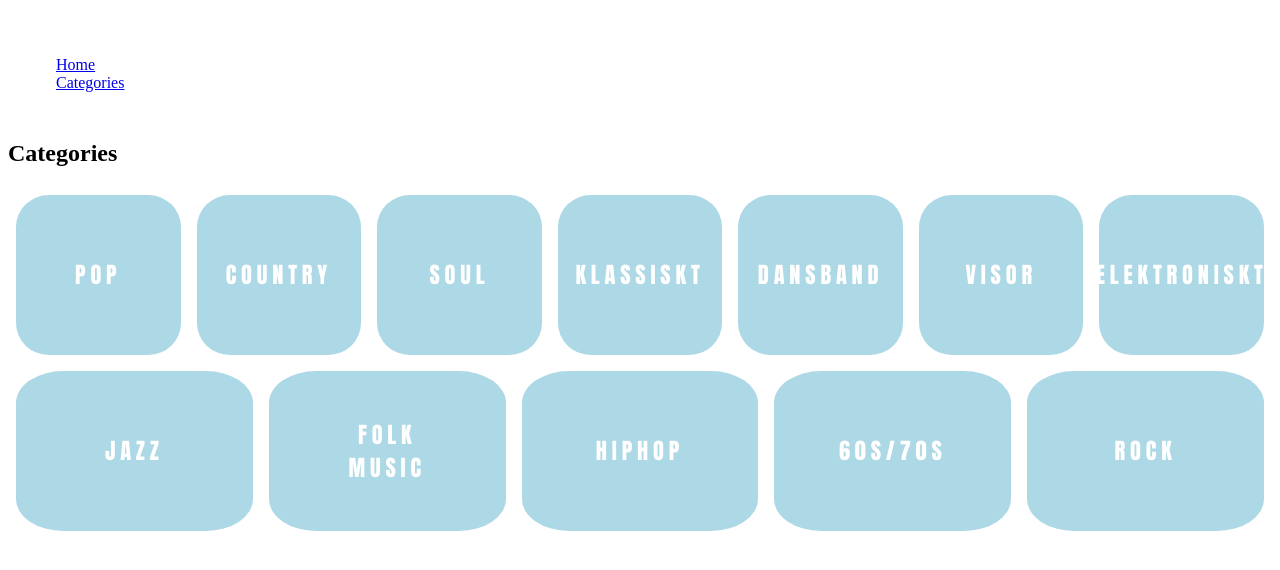
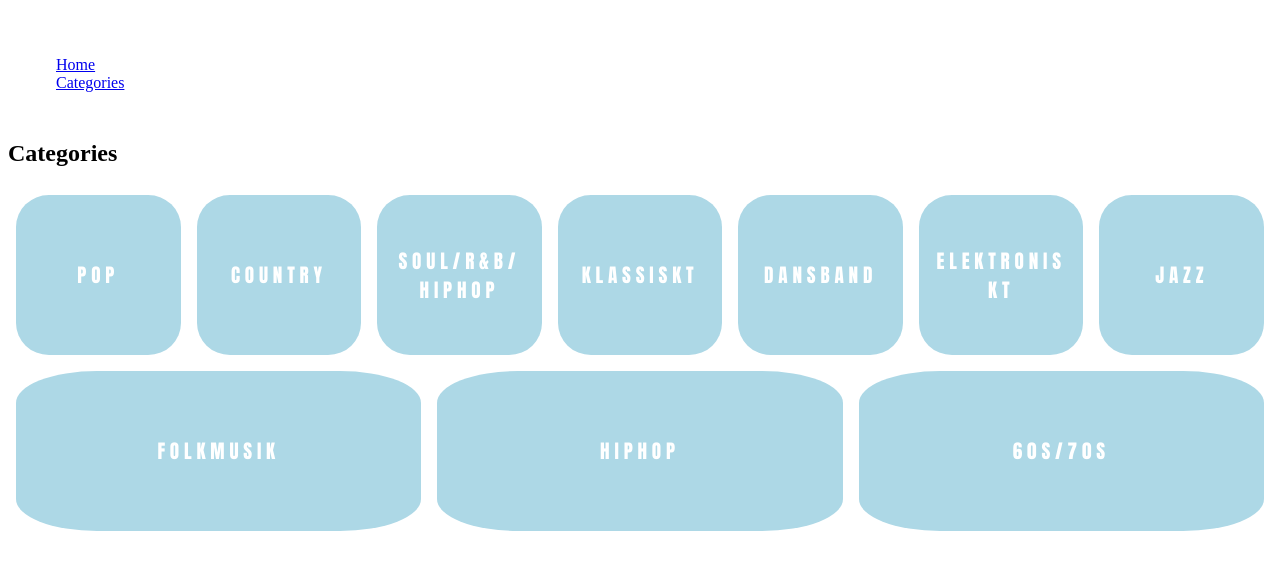
Before and after one commit to danjoh2019/musik_quiz-projekt, a Vue app: page /category in a window 1280 px wide. Shown: the top 570 px of the page. Built offline with nearby package versions, Linux system fonts and the light colour scheme.

Commit message:
remove used questions

```diff
--- a/src/data/categories.json
+++ b/src/data/categories.json
@@ -15,7 +15,7 @@
     },
     {
       "id": 2680,
-      "genre": "soul",
+      "genre": "soul/r&b/hiphop",
       "startDate": "2022-09-23",
       "endDate": "2023-03-23",
       "timespan": 5
@@ -32,21 +32,15 @@
       "genre": "dansband",
       "startDate": "2022-09-23",
       "endDate": "2023-03-23",
-      "timespan": 8
+      "timespan": 6
     },
-    {
-      "id": 4433,
-      "genre": "visor",
-      "startDate": "2022-09-23",
-      "endDate": "2023-03-23",
-      "timespan": 2
-    },
+
     {
       "id": 4432,
       "genre": "elektroniskt",
       "startDate": "2022-11-01",
       "endDate": "2023-03-23",
-      "timespan": 9
+      "timespan": 8
     },
     {
       "id": 4431,
@@ -57,10 +51,10 @@
     },
     {
       "id": 4433,
-      "genre": "folk music",
+      "genre": "folkmusik",
       "startDate": "2022-11-01",
       "endDate": "2023-01-01",
-      "timespan": 3
+      "timespan": 2
     },
     {
       "id": 2576,
@@ -75,12 +69,6 @@
       "startDate": "2022-01-01",
       "endDate": "2022-12-31",
       "timespan": 3
-    },
-    {
-      "id": 5089,
-      "genre": "rock",
-      "startDate": "2017-01-01",
-      "endDate": "2022-12-31",
-      "timespan": 84
     }
+
   ]
--- a/src/data/getQuiz.js
+++ b/src/data/getQuiz.js
@@ -1,9 +1,10 @@
-import {getJson} from '../services/sr_api'
+import { getJson } from '../services/sr_api'
 
 function removeDuplicates(songs) {
   const array = new Array()
 
   for (let song of songs) {
+
     const songObj = {
       title: song.title,
       artist: song.artist
@@ -15,10 +16,15 @@ function removeDuplicates(songs) {
 
   const set = array.filter(
     (value, index, self) =>
-        index === self.findIndex((t) => t.title === value.title && t.artist === value.artist)
+      index === self.findIndex((t) => t.title === value.title && t.artist === value.artist || value.artist == "Ej Angiven" || value.artist == "Various Artists")
   )
+  //Test for checking if a list contains "Various Artists" remove later
+  const findNotFound = set.find((value) =>
+    (value.artist === "Various Artists"))
 
+  console.log(findNotFound)
   return set
+
 }
 
 async function getGenre(id, dateString) {
--- a/src/views/CategoryView.vue
+++ b/src/views/CategoryView.vue
@@ -48,7 +48,7 @@ function selectCategory(id, categoryString) {
     max-width: 100%;
     width: 10rem;
     height: 10rem;
-    padding: 3rem;
+    padding: 1rem;
     /* border-radius: 1rem; */
     border-radius: 20% / 20%;
     margin: 0.5rem;
@@ -56,10 +56,11 @@ function selectCategory(id, categoryString) {
     background-color: lightblue;
     font-family:  Impact, Haettenschweiler, 'Arial Narrow Bold', sans-serif;
     color: white;
-    font-size: 1.4rem;
+    font-size: 1.2rem;
     letter-spacing: 0.3rem;
     text-transform: uppercase;
     cursor: pointer;
+    word-break: break-all;
 }
 
 button {
--- a/src/views/QuizView.vue
+++ b/src/views/QuizView.vue
@@ -31,7 +31,7 @@
 </template>
 
 <script>
-//Denna sida kan nog brytas ut i mindre kompinenter egentligen, kolla på det
+
 import { getQuizQuestions } from '../data/getQuiz.js'
 import { generateTimespan, getFour } from '../utils/misc.js'
 
@@ -65,18 +65,32 @@ export default {
             }
             this.loading = false
             this.displayQuestions(this.songs)
+            console.log(this.songs.length)
         },
 
-        async displayQuestions(songs) {
-            this.alternatives = await getFour(songs)
+        displayQuestions(songs) {
+            this.alternatives = getFour(songs)
+
             this.question.unshift(this.alternatives[0])
             this.alternatives.sort(() => 0.5 - Math.random())
         },
 
-        //compare player choice and correct answer to see if it's a match
-        //When an alternative is clicked, generate four new songs from the songlist
+        /**
+         * Documentation isClicked(song)
+         * Remove already displayed questions and alternatives
+         * compare player choice and correct answer to see if it's a match
+         * When an alternative is clicked, generatw four new song fromsonglist
+         * */
+        isClicked(song) {
 
-        isClicked(song) {
+            this.songs.forEach((song) => {
+                for (const element of this.alternatives) {
+                    if (song.title === element.title) {
+                        this.songs.splice(0, 4);
+                    }
+                }
+            })
+            //Remove console.log when done with displaying score
             console.log('Right Answer: ' + this.question[0].artist)
             console.log('Player Choice: ' + song)
             if (song === this.question[0].artist) {
@@ -97,14 +111,16 @@ export default {
             }
         }
     },
-    //We get the name of the genre through our route (we send it as a query from CategoryView)
-    // Find the matching object from the categories import (which is a json-file)
-    //From the json file we get: id, genre (name), timspan (months) We generate a timespan string with generateTimeSpan
-    //which gives us an url that sets enddate to yesterday and startdate x months back
-    //This is an issue though if we want to get data from specific dates or for example "sommarplågor"
-    //Call method getSong to gett all Song from that genre and timeperiod
-    async mounted() {
 
+    /**
+     * We get the name of the genre through our route (we send it as a query from CategoryView)
+     * Find the matching object from the categories import (which is a json-file)
+     * From the json file we get: id, genre (name), timspan (months) We generate a timespan string with generateTimeSpan
+     * which gives us a url that sets enddate to yesterday and startdate x months back
+     * Call method getSong to gett all Song from that genre and timeperiod
+     * */
+
+    mounted() {
         this.genre = this.$route.query.genre
         this.category = categories.find(el => el.genre === this.genre)
 
```
Lines whose indentation alone changed are shown as unchanged.
